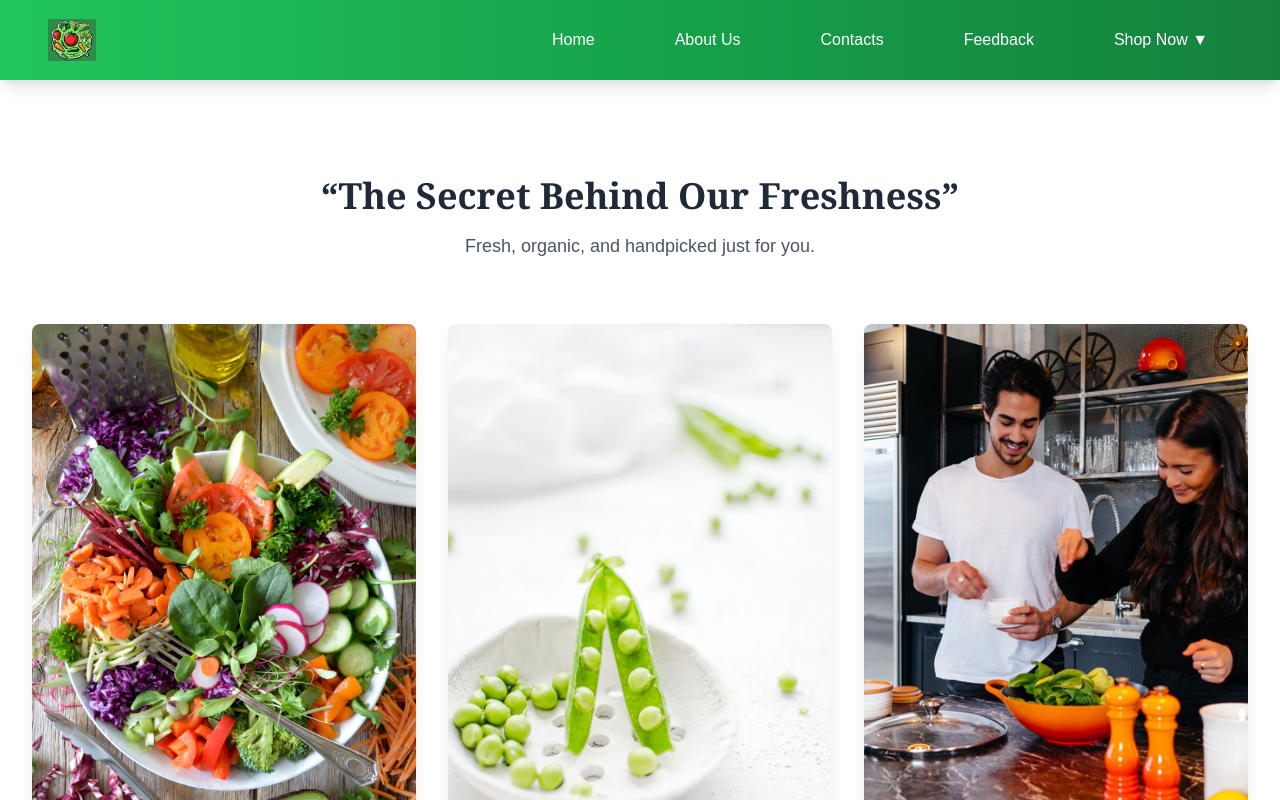
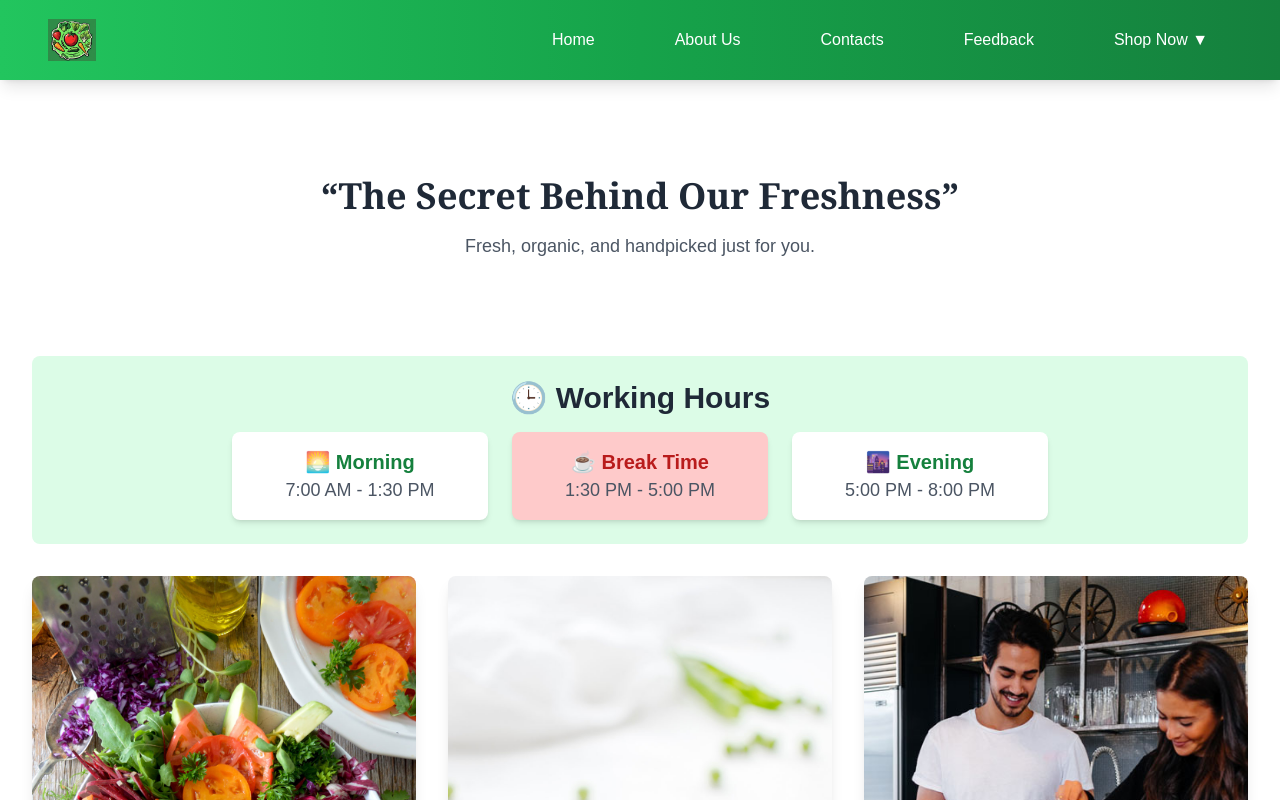
Before and after one commit to rajkumarchaudhari123/grocery-mahadev.shop, a Next.js app: page / in a window 1280 px wide. Shown: the top 800 px of the page. Built offline with nearby package versions, Linux system fonts and the light colour scheme.

Commit message:
lots of thing updated

```diff
--- a/app/layout.tsx
+++ b/app/layout.tsx
@@ -16,9 +16,26 @@ const geistMono = localFont({
 });
 
 export const metadata: Metadata = {
-  title: "grocery-mahadev.shop",
-  description: "Generated by create next app",
+  title: "Grocery Mahadev - Fresh Vegetables & Fruits | Best Online Grocery Store",
+  description: "Get high-quality fresh vegetables and fruits at affordable prices. Shop online with fast home delivery at Grocery Mahadev.",
+  keywords: "online grocery, fresh vegetables, fresh fruits, grocery delivery, best grocery store, grocery-mahadev.shop",
+  openGraph: {
+    title: "Grocery Mahadev - Best Online Grocery Store",
+    description: "Buy fresh vegetables and fruits at the best prices with home delivery.",
+    url: "https://grocery-mahadev.shop",
+    siteName: "Grocery Mahadev",
+    images: [
+      {
+        url: "https://grocery-mahadev.shop/A_professional_Open_Graph_(OG)_image_for_a_grocery.png",
+        width: 1200,
+        height: 630,
+        alt: "Grocery Mahadev - Fresh Vegetables & Fruits",
+      },
+    ],
+    type: "website",
+  },
 };
+
 
 export default function RootLayout({
   children,
--- a/app/page.tsx
+++ b/app/page.tsx
@@ -8,41 +8,51 @@ export default function Home() {
         <h1 className="text-4xl font-bold font-serif text-gray-800">
           &ldquo;The Secret Behind Our Freshness&rdquo;
         </h1>
-        <p className="mt-4 text-lg text-gray-600">Fresh, organic, and handpicked just for you.</p>
+        <p className="mt-4 text-lg text-gray-600">
+          Fresh, organic, and handpicked just for you.
+        </p>
       </section>
+
+     {/* Working Hours Section */}
+<section className="bg-green-100 rounded-lg p-6 text-center my-8">
+  <h2 className="text-3xl font-bold text-gray-800 mb-4">🕒 Working Hours</h2>
+
+  <div className="flex flex-col md:flex-row justify-center items-center gap-6">
+    {/* Morning Shift */}
+    <div className="bg-white shadow-md rounded-lg p-4 w-64">
+      <h3 className="text-xl font-semibold text-green-700">🌅 Morning</h3>
+      <p className="text-lg text-gray-600">7:00 AM - 1:30 PM</p>
+    </div>
+
+    {/* Break Time */}
+    <div className="bg-red-200 shadow-md rounded-lg p-4 w-64">
+      <h3 className="text-xl font-semibold text-red-700">☕ Break Time</h3>
+      <p className="text-lg text-gray-600">1:30 PM - 5:00 PM</p>
+    </div>
+
+    {/* Evening Shift */}
+    <div className="bg-white shadow-md rounded-lg p-4 w-64">
+      <h3 className="text-xl font-semibold text-green-700">🌆 Evening</h3>
+      <p className="text-lg text-gray-600">5:00 PM - 8:00 PM</p>
+    </div>
+  </div>
+</section>
+
 
       {/* Products Section */}
       <section className="grid grid-cols-1 md:grid-cols-3 gap-8">
-        <div className="group relative overflow-hidden rounded-lg shadow-lg">
+        {["image_1.jpg", "image_2.jpg", "image_3.jpg"].map((img, index) => (
+          <div key={index} className="group relative overflow-hidden rounded-lg shadow-lg">
             <Image
-            src="/image_1.jpg"
-            alt="Product 1"
+              src={`/${img}`}
+              alt={`Product ${index + 1}`}
               width={400}
               height={300}
               className="object-cover w-full h-full group-hover:scale-110 transition-transform duration-500"
               loading="lazy"
             />
           </div>
-        <div className="group relative overflow-hidden rounded-lg shadow-lg">
-          <Image
-            src="/image_2.jpg"
-            alt="Product 2"
-            width={400}
-            height={300}
-            className="object-cover w-full h-full group-hover:scale-110 transition-transform duration-500"
-            loading="lazy"
-          />
-        </div>
-        <div className="group relative overflow-hidden rounded-lg shadow-lg">
-          <Image
-            src="/image_3.jpg"
-            alt="Product 3"
-            width={400}
-            height={300}
-            className="object-cover w-full h-full group-hover:scale-110 transition-transform duration-500"
-            loading="lazy"
-          />
-        </div>
+        ))}
       </section>
 
       {/* Testimonials */}
```
Lines whose indentation alone changed are shown as unchanged.
